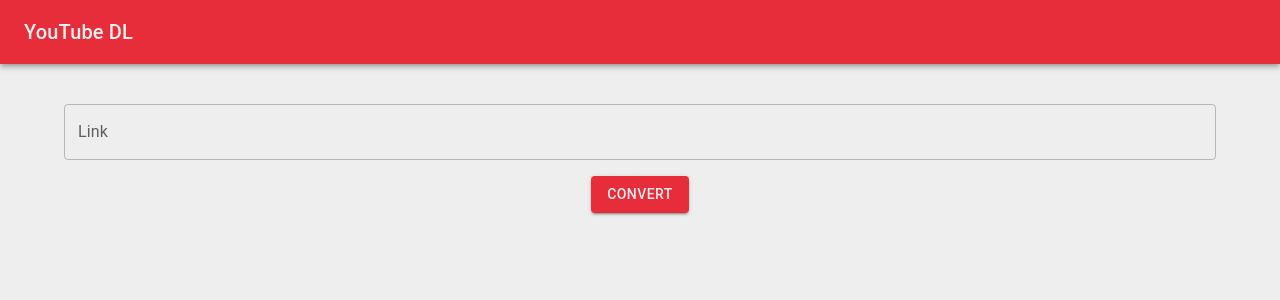
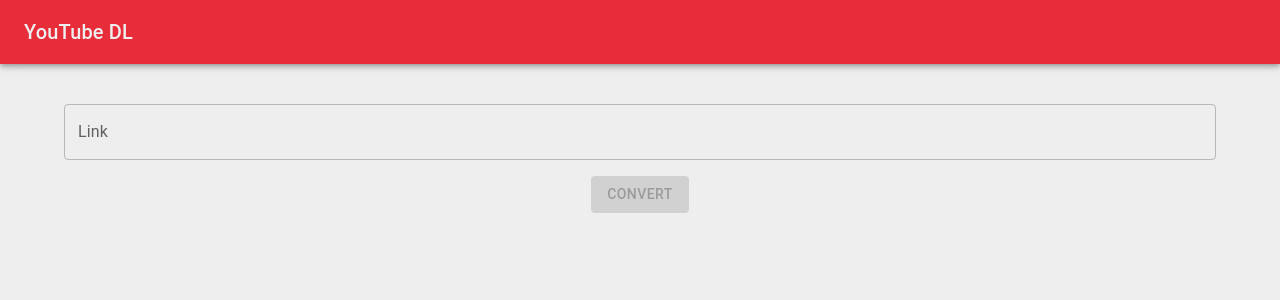
Before and after one commit to zS1L3NT/web-youtubedl, a React (Vite) app in the folder frontend/: page / in a window 1280 px wide. Shown: the top 300 px of the page. Built offline with nearby package versions, Linux system fonts and the light colour scheme.

Commit message:
✨ show loading state

```diff
--- a/frontend/src/App.tsx
+++ b/frontend/src/App.tsx
@@ -1,6 +1,7 @@
 import axios from "axios"
 import { useContext, useState } from "react"
 
+import { CircularProgress } from "@mui/material"
 import Button from "@mui/material/Button"
 import Container from "@mui/material/Container"
 import CssBaseline from "@mui/material/CssBaseline"
@@ -18,6 +19,7 @@
 const _App = () => {
 	const { setIsOpen, setMessage } = useContext(ErrorDialogContext)
 	const { setVideos, videos } = useContext(ResultsContext)
+	const [loading, setLoading] = useState(false)
 	const [text, setText] = useState("")
 
 	const handleConvert = async () => {
@@ -30,7 +32,12 @@
 				setIsOpen(true)
 				setMessage(err.response.data.message)
 			})
-		setText("")
+			.finally(() => {
+				setLoading(false)
+				setText("")
+			})
+
+		setLoading(true)
 	}
 
 	return (
@@ -44,11 +51,19 @@
 					variant="outlined"
 					value={text}
 					fullWidth
+					disabled={loading}
 					onChange={e => setText(e.target.value)}
+					InputProps={{
+						endAdornment: loading ? <CircularProgress size={24} /> : null
+					}}
 				/>
 
 				<Stack>
-					<Button sx={{ my: 2, mx: "auto" }} variant="contained" onClick={handleConvert}>
+					<Button
+						sx={{ my: 2, mx: "auto" }}
+						variant="contained"
+						onClick={handleConvert}
+						disabled={loading || text === ""}>
 						Convert
 					</Button>
 				</Stack>
```
